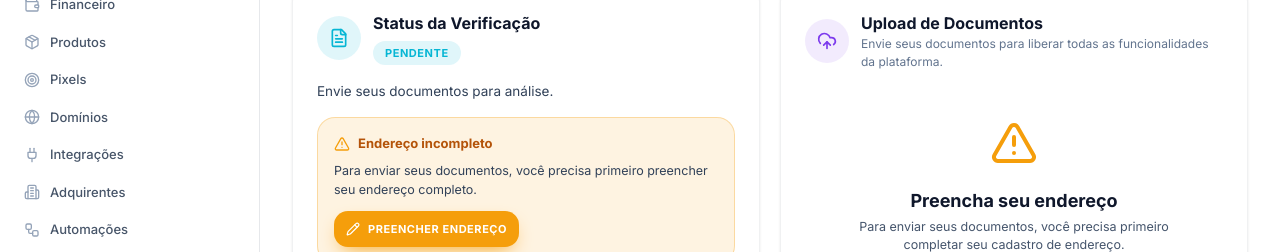
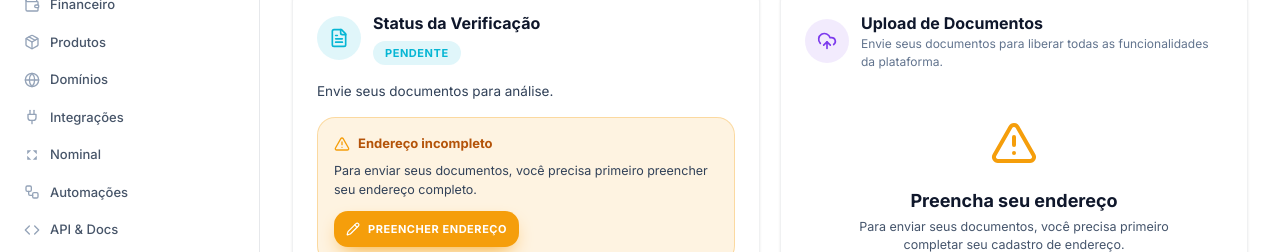
Before and after one commit to henriqdoroi/shadowpay, a Next.js app: page /v1/kyc in a window 1280 px wide. Shown: the part 184-436 px from the top of the page. Built offline with nearby package versions, Linux system fonts and the light colour scheme; no server answers; sample sign-in values are in the browser's storage.

Commit message:
feat(nav): remove aba Pixels (pixel fica no produto), Adquirentes->Nominal com icone PIX

```diff
--- a/src/components/LightShell.tsx
+++ b/src/components/LightShell.tsx
@@ -77,21 +77,46 @@ type NavItem = {
 };
 type NavGroup = { label: string; items: NavItem[] };
 
+/* Ícone do PIX (4 setas em pinwheel, estilo da marca) — serve como indicador
+   do método PIX no menu. Usa currentColor pra herdar a cor do item. */
+function PixIcon({
+  className,
+  style,
+}: {
+  className?: string;
+  style?: CSSProperties;
+}) {
+  return (
+    <svg
+      viewBox="0 0 24 24"
+      fill="currentColor"
+      className={className}
+      style={style}
+      aria-hidden="true"
+    >
+      <path d="M13.2 4.8 L19.2 4.8 L19.2 10.8 L16.2 7.8 Z" />
+      <path d="M19.2 13.2 L19.2 19.2 L13.2 19.2 L16.2 16.2 Z" />
+      <path d="M10.8 19.2 L4.8 19.2 L4.8 13.2 L7.8 16.2 Z" />
+      <path d="M4.8 10.8 L4.8 4.8 L10.8 4.8 L7.8 7.8 Z" />
+    </svg>
+  );
+}
+
 /* Menu em LISTA ÚNICA (flat), sem seções — estilo FlevoPay/BravoPay.
-   Removidos: Relatórios, UTMs, Tracking. "Vendas" virou "Transações". */
+   Removidos: Relatórios, UTMs, Tracking, Pixels (pixel agora fica dentro
+   do produto). "Vendas" virou "Transações"; "Adquirentes" virou "Nominal". */
 function buildNav(isAdmin: boolean): NavItem[] {
   const items: NavItem[] = [
     { label: "Dashboard", href: "/v1/dashboard", icon: LayoutDashboard },
     { label: "Transações", href: "/v1/products/sales", icon: Receipt },
     { label: "Financeiro", href: "/v1/finance", icon: Wallet },
     { label: "Produtos", href: "/v1/products", icon: Package },
-    { label: "Pixels", href: "/v1/integrations/pixels", icon: Target },
     { label: "Domínios", href: "/v1/integrations/domains", icon: Globe },
     { label: "Integrações", href: "/v1/integrations", icon: Plug },
     {
-      label: "Adquirentes",
+      label: "Nominal",
       href: isAdmin ? "/v2/manager/adquerers" : "/v1/integrations/acquirers",
-      icon: Building2,
+      icon: PixIcon,
     },
     { label: "Automações", href: "/v1/automation", icon: Workflow },
     { label: "API & Docs", href: "/v1/configs/apikey", icon: Code },
```
